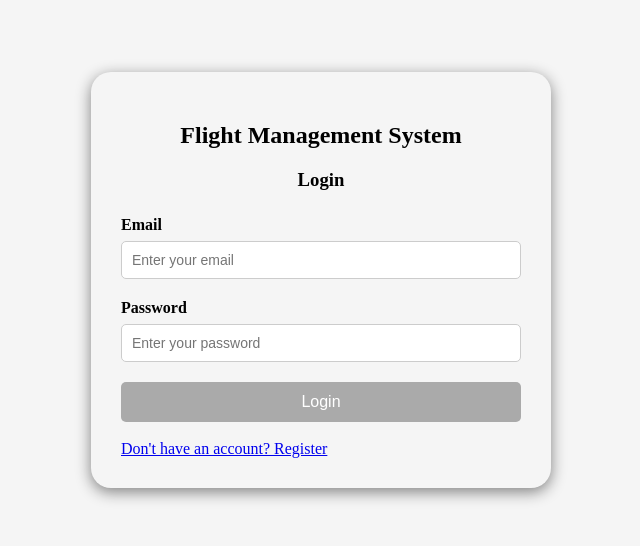
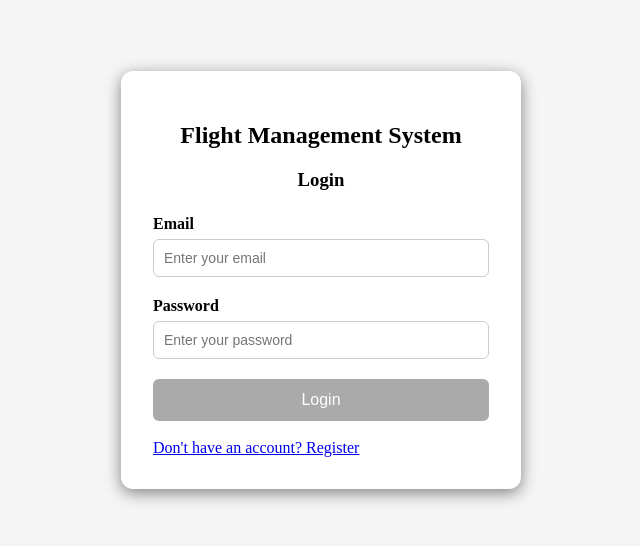
Before and after one commit to akashbhosale1142/flight-management-system, an Angular app: page /login in a window 1280 px wide. Shown: the part 128-674 px from the top of the page, without its empty margins (319-959 px from the left). Built offline with nearby package versions, Linux system fonts and the light colour scheme.

Commit message:
Refactor login and registration styles for consistency and improved layout

```diff
--- a/src/app/auth/login/login.component.css
+++ b/src/app/auth/login/login.component.css
@@ -1,51 +1,50 @@
 .login-container {
+  min-height: 100vh;
   display: flex;
   justify-content: center;
   align-items: center;
   background-color: whitesmoke;
-  min-height: 100vh;
+  padding: 1rem;
+  box-sizing: border-box;
 }
 
 .login-card {
-  /* height: 400px; */
-  width: 400px;
-  padding: 30px;
-  border-radius: 20px;
-  box-shadow: 0 4px 15px grey;
+  width: 100%;
+  max-width: 25rem;
+  padding: 2rem;
+  background-color: white;
+  border-radius: 0.75rem;
+  box-shadow: 0 0.25rem 1rem grey;
+  box-sizing: border-box;
 }
-
-/* .login-card h2 {
-  text-align: center;
-  margin-bottom: 10px;
-} */
 
 .login-card h2 {
   text-align: center;
-  margin-bottom: 20px;
+  margin-bottom: 1.25rem;
 }
 
 .login-card h3 {
   text-align: center;
-  margin-bottom: 25px;
+  margin-bottom: 1.5rem;
 }
 
 .form-input {
-  margin-bottom: 20px;
+  margin-bottom: 1.25rem;
 }
 
 .form-input label {
   display: block;
-  margin-bottom: 7px;
+  margin-bottom: 0.375rem;
   font-weight: 600;
 }
 
 .form-input input {
   width: 100%;
-  padding: 10px;
+  padding: 0.625rem;
   box-sizing: border-box;
   border: 1px solid #ccc;
-  border-radius: 5px;
-  font-size: 14px;
+  border-radius: 0.375rem;
+  font-size: 0.875rem;
 }
 
 .form-input input:focus {
@@ -55,12 +54,12 @@
 
 button {
   width: 100%;
-  padding: 11px;
+  padding: 0.75rem;
   border: none;
-  border-radius: 5px;
+  border-radius: 0.375rem;
   background-color: #007bff;
   color: white;
-  font-size: 16px;
+  font-size: 1rem;
   cursor: pointer;
 }
 
@@ -76,5 +75,5 @@ button:active {
 .form-input small {
   color: red;
   display: block;
-  margin-top: 5px;
+  margin-top: 0.3125rem;
 }
--- a/src/app/auth/registration/registration.component.css
+++ b/src/app/auth/registration/registration.component.css
@@ -4,28 +4,47 @@
   justify-content: center;
   align-items: center;
   background-color: whitesmoke;
+  padding: 1rem;
+  box-sizing: border-box;
 }
 
 .registration-card {
-  width: 450px;
-  padding: 35px;
+  width: 100%;
+  max-width: 28rem;
+  padding: 2rem;
   background-color: white;
-  border-radius: 10px;
-  box-shadow: 0 4px 15px rgba(0, 0, 0, 0.15);
+  border-radius: 0.75rem;
+  box-shadow: 0 0.25rem 1rem rgba(0, 0, 0, 0.15);
+  box-sizing: border-box;
 }
 
 .registration-card h2 {
   text-align: center;
-  margin-bottom: 20px;
+  margin-bottom: 1.25rem;
 }
 
 .registration-card h3 {
   text-align: center;
-  margin-bottom: 25px;
+  margin-bottom: 1.5rem;
 }
 
 .form-input {
-  margin-bottom: 18px;
+  margin-bottom: 1.125rem;
+}
+
+.form-input label {
+  display: block;
+  margin-bottom: 0.375rem;
+  font-weight: 500;
+}
+
+.form-input input {
+  width: 100%;
+  padding: 0.625rem;
+  border: 1px solid rgb(209, 208, 207);
+  border-radius: 0.375rem;
+  font-size: 0.875rem;
+  box-sizing: border-box;
 }
 
 .form-input input:focus {
@@ -33,37 +52,20 @@
   border-color: #007bff;
 }
 
-.form-input label {
-  margin-bottom: 6px;
-  font-weight: 500;
-}
-
-.form-input input {
-  width: 100%;
-  padding: 10px;
-  border: 1px solid rgb(209, 208, 207);
-  border-radius: 5px;
-  font-size: 14px;
-}
-
-.form-input input:focus {
-  border-color: #007bff;
-}
-
 .form-input small {
   color: red;
   display: block;
-  margin-top: 5px;
+  margin-top: 0.3125rem;
 }
 
 button {
   width: 100%;
-  padding: 11px;
+  padding: 0.75rem;
   border: none;
-  border-radius: 5px;
+  border-radius: 0.375rem;
   background-color: #007bff;
   color: white;
-  font-size: 16px;
+  font-size: 1rem;
   cursor: pointer;
 }
 
```
